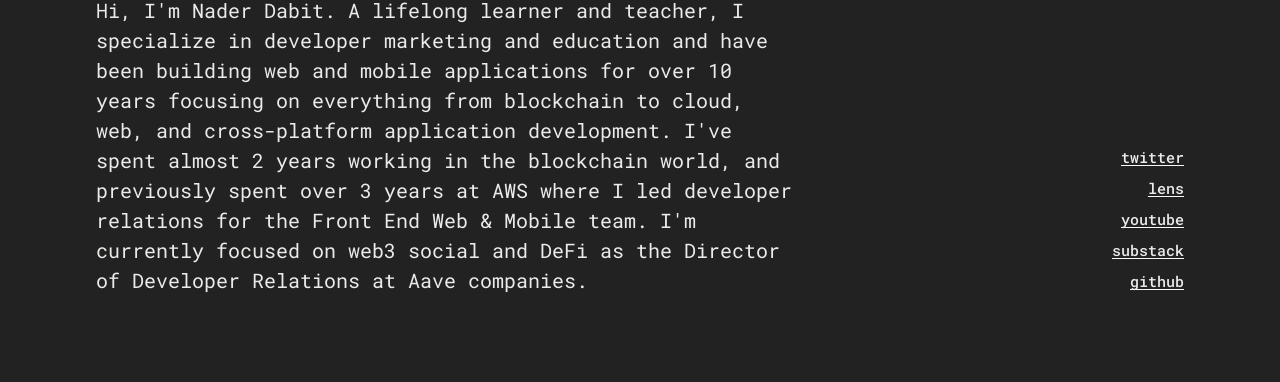
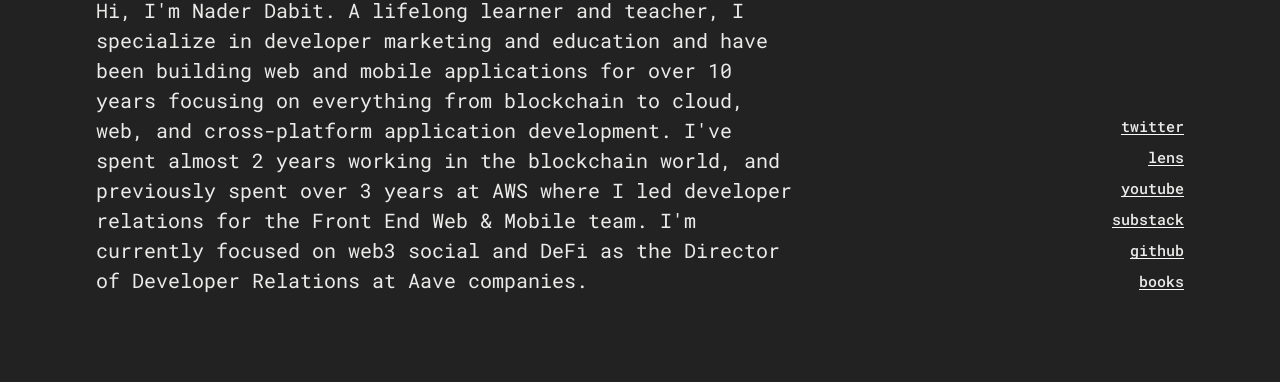
Before and after one commit to dabit3/new-portfolio, a plain HTML site: page index.html in a window 1280 px wide. Shown: the part 418-800 px from the top of the page. Drawn offline with Linux system fonts and the light colour scheme.

Commit message:
added books

```diff
--- a/index.html
+++ b/index.html
@@ -429,6 +429,7 @@ a:hover, a:focus {
 			<a class="footer-links link-instagram" target="_blank" href="https://youtube.com/c/naderdabit">youtube</a>
 			<a class="footer-links link-dribbble" target="_blank" href="https://nader.substack.com/">substack</a>
 			<a class="footer-links link-behance" target="_blank" href="https://github.com/dabit3">github</a>
+			<a class="footer-links link-behance" target="_blank" href="https://www.amazon.com/Books-Nader-Dabit/s?rh=n%3A283155%2Cp_27%3ANader+Dabit">books</a>
 			<div class="scrunch" aria-hidden="true"></div>
 		</footer>
 	</body>
```
